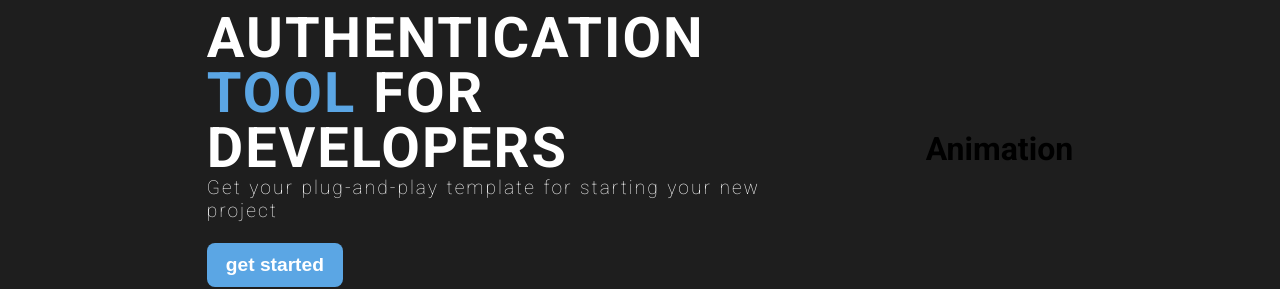
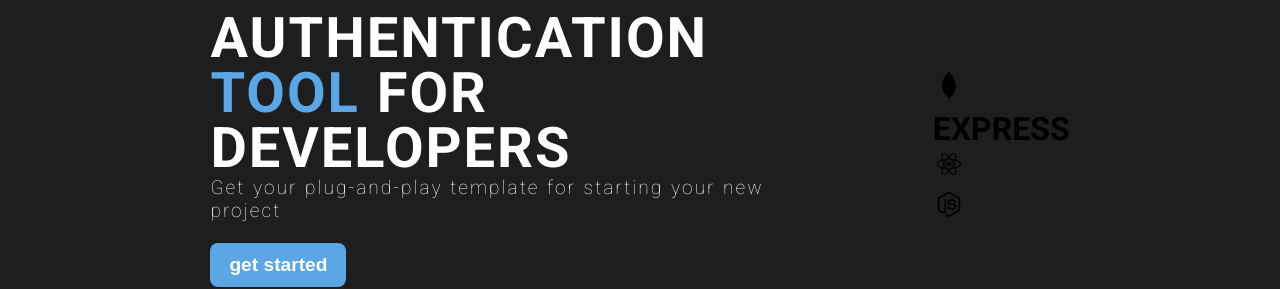
Before and after one commit to Code-Generator-Sufaz/lazy-devs-v3, a React (Create React App) app in the folder client/: page / in a window 1280 px wide. Shown: the part 243-532 px from the top of the page. Built offline with nearby package versions, Linux system fonts and the light colour scheme; no server answers.

Commit message:
animation

```diff
--- a/client/src/pages/main/Home.jsx
+++ b/client/src/pages/main/Home.jsx
@@ -3,6 +3,8 @@ import { useNavigate } from "react-router-dom";
 import styled from "styled-components";
 import MainButton from "../../components/UI/MainButton";
 import { Context } from "../../store/Context";
+import { DiMongodb, DiNodejsSmall, DiReact } from 'react-icons/di';
+
 export default function Home() {
   const { darkTheme } = useContext(Context);
   const navigate = useNavigate();
@@ -20,7 +22,10 @@ export default function Home() {
         </MainButton>
       </BannerContainer>
       <AnimationContainer>
-        <h1>Animation</h1>
+        <h1><DiMongodb /></h1>
+        <h1>EXPRESS</h1>
+        <h1><DiReact /></h1>
+        <h1><DiNodejsSmall /></h1>
       </AnimationContainer>
     </HomeContainer>
   );
```
